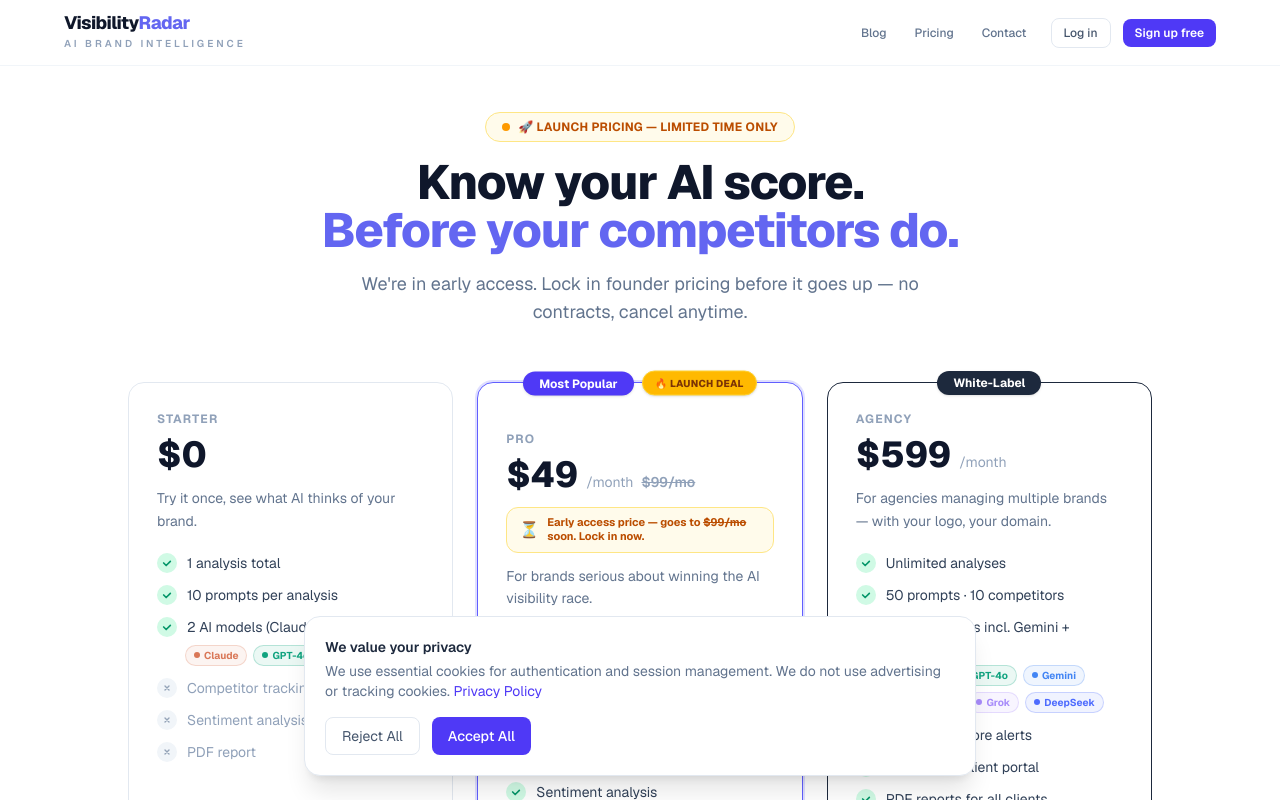
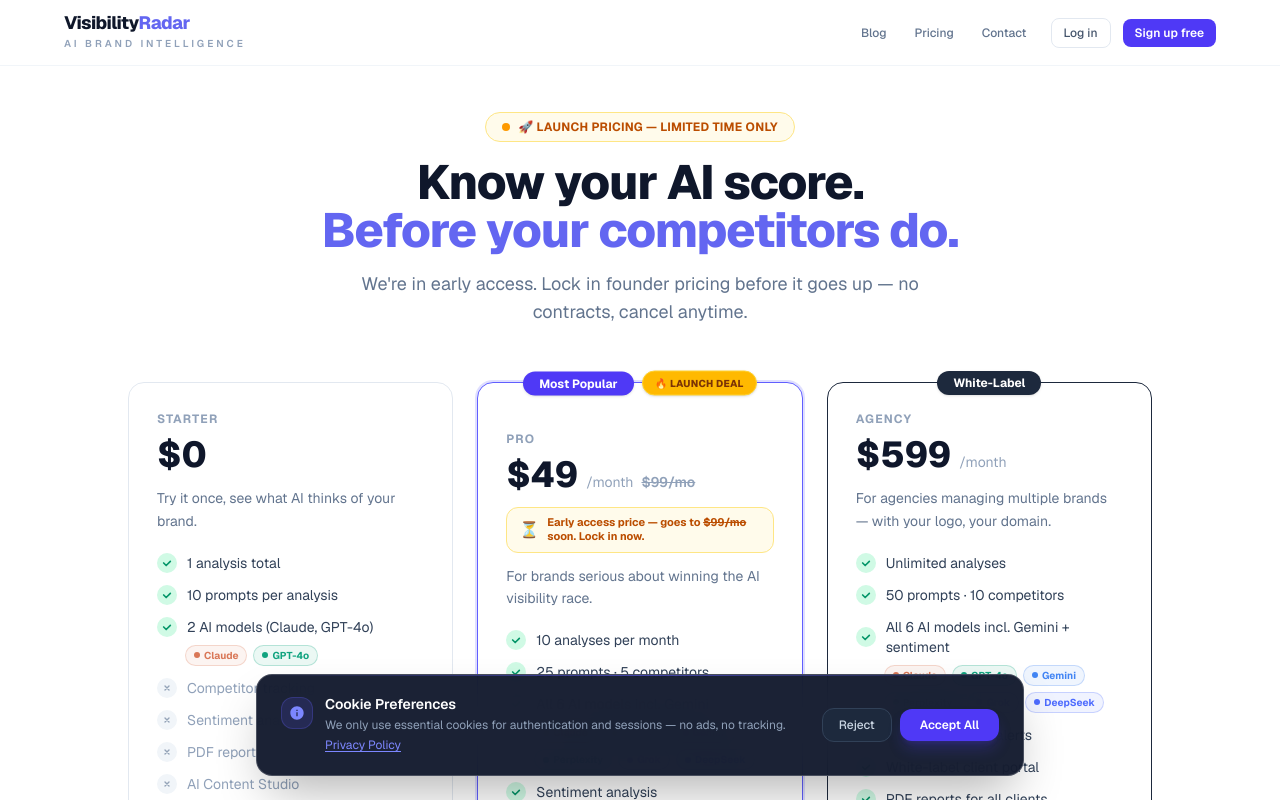
Before and after one commit to sarefe12-sudo/visibility, a Next.js app in the folder frontend/: page /pricing in a window 1280 px wide. Shown: the top 800 px of the page. Built offline with nearby package versions, Linux system fonts and the light colour scheme; no server answers.

Commit message:
feat: Content Studio, cookie banner, recommendations tracking, PDF fix

```diff
--- a/frontend/app/analyze/page.tsx
+++ b/frontend/app/analyze/page.tsx
@@ -32,6 +32,8 @@ export default function AnalyzePage() {
   const [monthlyCount, setMonthlyCount] = useState(0);
   const [pastAnalyses, setPastAnalyses] = useState<Analysis[]>([]);
   const [previousScore, setPreviousScore] = useState<number | undefined>(undefined);
+  const [currentAnalysisId, setCurrentAnalysisId] = useState<string | undefined>(undefined);
+  const [previousRecommendations, setPreviousRecommendations] = useState<{ title: string; priority: string; category: string; description: string; actions: string[] }[]>([]);
 
   const formRef = useRef<HTMLDivElement>(null);
 
@@ -138,8 +140,15 @@ export default function AnalyzePage() {
       if (saveData.error === "monthly_limit_reached" || saveData.error === "free_limit_reached") {
         setError("Limit reached — this analysis was not saved.");
       } else {
+        setCurrentAnalysisId(saveData.analysis?.id);
         setMonthlyCount(c => c + 1);
         if (appUser) setAppUser({ ...appUser, analyses_count: appUser.analyses_count + 1 });
+        // Collect previous recommendations for same brand to avoid repeating
+        const brandLower = brand.toLowerCase().trim();
+        const prevAnalysisForBrand = pastAnalyses.find(a => a.brand.toLowerCase().trim() === brandLower && a.playbook);
+        if (prevAnalysisForBrand?.playbook) {
+          setPreviousRecommendations(prevAnalysisForBrand.playbook.priority_actions ?? []);
+        }
       }
     } catch (e: unknown) { setError(e instanceof Error ? e.message : "Unknown error"); }
     finally { setAnalyzing(false); }
@@ -148,6 +157,7 @@ export default function AnalyzePage() {
   function reset() {
     setStep("form"); setResult(null);
     setPromptsWithTrend([]); setError(null); setPreviousScore(undefined);
+    setCurrentAnalysisId(undefined); setPreviousRecommendations([]);
     window.scrollTo({ top: 0, behavior: "smooth" });
   }
 
@@ -309,7 +319,7 @@ export default function AnalyzePage() {
         <section className="bg-slate-50 px-4 sm:px-6 pt-4 pb-20">
           <div className="mx-auto max-w-5xl">
             {error && <div className="mb-4 rounded-xl border border-amber-200 bg-amber-50 px-4 py-3 text-sm text-amber-700">{error}</div>}
-            <Dashboard data={result} market={market} tier={tier} locked={tier === "free"} previousScore={previousScore} />
+            <Dashboard data={result} market={market} tier={tier} locked={tier === "free"} previousScore={previousScore} analysisId={currentAnalysisId} previousRecommendations={previousRecommendations} />
           </div>
         </section>
         </>
--- a/frontend/app/api/analyses/route.ts
+++ b/frontend/app/api/analyses/route.ts
@@ -23,7 +23,7 @@ export async function GET() {
   // Monthly new-analysis quota is still enforced separately.
   const query = supabase
     .from('analyses')
-    .select('id, brand, market, overall_score, active_models, competitor_count, prompt_count, result_snapshot, created_at')
+    .select('id, brand, market, overall_score, active_models, competitor_count, prompt_count, result_snapshot, playbook, created_at')
     .eq('user_id', user.id)
     .order('created_at', { ascending: false })
     .limit(200)
@@ -84,6 +84,28 @@ export async function POST(req: Request) {
   return NextResponse.json({ analysis })
 }
 
+// PATCH /api/analyses — save generated playbook to an existing analysis
+export async function PATCH(req: Request) {
+  const { userId } = await auth()
+  if (!userId) return NextResponse.json({ error: 'Unauthorized' }, { status: 401 })
+
+  const { data: user } = await supabase.from('users').select('id').eq('clerk_id', userId).single()
+  if (!user) return NextResponse.json({ error: 'User not found' }, { status: 404 })
+
+  const { analysis_id, playbook } = await req.json()
+  if (!analysis_id || !playbook) return NextResponse.json({ error: 'Missing fields' }, { status: 400 })
+
+  // Verify ownership before updating
+  const { error } = await supabase
+    .from('analyses')
+    .update({ playbook })
+    .eq('id', analysis_id)
+    .eq('user_id', user.id)
+
+  if (error) return NextResponse.json({ error: error.message }, { status: 500 })
+  return NextResponse.json({ ok: true })
+}
+
 // HEAD /api/analyses — pre-flight limit check before calling backend
 // Returns 403 if user is at limit, 200 if they can proceed
 export async function HEAD() {
--- a/frontend/app/dashboard/page.tsx
+++ b/frontend/app/dashboard/page.tsx
@@ -111,7 +111,7 @@ export default function DashboardPage() {
   const [appUser, setAppUser] = useState<AppUser | null>(null);
   const [analyses, setAnalyses] = useState<Analysis[]>([]);
   const [loading, setLoading] = useState(true);
-  const [selectedAnalysis, setSelectedAnalysis] = useState<{ data: AnalyzeResponse; market: string; previousScore?: number } | null>(null);
+  const [selectedAnalysis, setSelectedAnalysis] = useState<{ data: AnalyzeResponse; market: string; previousScore?: number; analysisId?: string; savedPlaybook?: Analysis['playbook'] | null } | null>(null);
   const [showCancel, setShowCancel] = useState(false);
   const [cancelDone, setCancelDone] = useState(false);
 
@@ -165,7 +165,7 @@ export default function DashboardPage() {
             <svg width="16" height="16" fill="none" viewBox="0 0 24 24" stroke="currentColor" strokeWidth={2}><path strokeLinecap="round" strokeLinejoin="round" d="M19 12H5M12 5l-7 7 7 7"/></svg>
             Back to Dashboard
           </button>
-          <Dashboard data={selectedAnalysis.data} market={selectedAnalysis.market} fromHistory tier={tier as "free" | "pro" | "agency"} previousScore={selectedAnalysis.previousScore} />
+          <Dashboard data={selectedAnalysis.data} market={selectedAnalysis.market} fromHistory tier={tier as "free" | "pro" | "agency"} previousScore={selectedAnalysis.previousScore} analysisId={selectedAnalysis.analysisId} savedPlaybook={selectedAnalysis.savedPlaybook} />
         </div>
       </main>
     );
@@ -295,6 +295,8 @@ export default function DashboardPage() {
                     data: a.result_snapshot as unknown as AnalyzeResponse,
                     market: a.market,
                     previousScore: prevForBrand?.overall_score,
+                    analysisId: a.id,
+                    savedPlaybook: a.playbook,
                   })}
                   className="rounded-2xl border border-slate-200 bg-white px-5 py-4 flex items-center justify-between gap-4 cursor-pointer hover:border-indigo-200 hover:shadow-sm transition-all"
                 >
--- a/frontend/app/page.tsx
+++ b/frontend/app/page.tsx
@@ -530,6 +530,22 @@ export default function Home() {
               </div>
             </div>
 
+            {/* Content Studio teaser for non-pro users */}
+            <div className="mb-6 rounded-2xl border border-emerald-200 bg-gradient-to-r from-emerald-50 to-teal-50 px-6 py-4 flex flex-col sm:flex-row sm:items-center justify-between gap-4">
+              <div className="flex items-center gap-3">
+                <div className="h-9 w-9 rounded-xl bg-emerald-100 flex items-center justify-center flex-shrink-0">
+                  <svg width="16" height="16" viewBox="0 0 24 24" fill="none"><path d="M12 20h9M16.5 3.5a2.121 2.121 0 013 3L7 19l-4 1 1-4L16.5 3.5z" stroke="#059669" strokeWidth="2" strokeLinecap="round" strokeLinejoin="round"/></svg>
+                </div>
+                <div>
+                  <p className="text-sm font-bold text-emerald-800">AI Content Studio <span className="ml-1 text-[10px] font-bold bg-emerald-600 text-white px-2 py-0.5 rounded-full">PRO</span></p>
+                  <p className="text-xs text-emerald-700 mt-0.5">Get 5 AI-tailored blog posts to improve {result.brand}&apos;s visibility — automatically generated from your analysis.</p>
+                </div>
+              </div>
+              <a href="/pricing" className="flex-shrink-0 rounded-xl bg-emerald-600 hover:bg-emerald-700 px-4 py-2 text-xs font-bold text-white transition-colors whitespace-nowrap">
+                Unlock Content Studio →
+              </a>
+            </div>
+
             <Dashboard data={result} market={market} locked={!isSignedIn} tier="free" />
 
             {/* Bottom CTA */}
--- a/frontend/app/pricing/page.tsx
+++ b/frontend/app/pricing/page.tsx
@@ -44,6 +44,7 @@ const PLANS = [
       { text: "Competitor tracking", included: false },
       { text: "Sentiment analysis", included: false },
       { text: "PDF report", included: false },
+      { text: "AI Content Studio", included: false },
     ],
     cta: "Get started free",
     ctaStyle: "border border-slate-200 text-slate-700 hover:border-slate-300 hover:bg-slate-50",
@@ -66,6 +67,7 @@ const PLANS = [
       { text: "Sentiment analysis", included: true },
       { text: "Monthly AI score alerts", included: true },
       { text: "PDF report download", included: true },
+      { text: "AI Content Studio — 10 generations/mo", included: true },
     ],
     cta: "Claim Launch Price →",
     ctaStyle: "bg-indigo-600 text-white hover:bg-indigo-700",
@@ -86,6 +88,7 @@ const PLANS = [
       { text: "Monthly AI score alerts", included: true },
       { text: "White-label client portal", included: true },
       { text: "PDF reports for all clients", included: true },
+      { text: "AI Content Studio — 10 generations/mo", included: true },
       { text: "API access — coming soon", included: true, soon: true },
     ],
     cta: "Start Agency",
--- a/frontend/components/CookieBanner.tsx
+++ b/frontend/components/CookieBanner.tsx
@@ -5,47 +5,71 @@ import Link from 'next/link'
 
 export default function CookieBanner() {
   const [visible, setVisible] = useState(false)
+  const [closing, setClosing] = useState(false)
 
   useEffect(() => {
     const consent = localStorage.getItem('vr_cookie_consent')
-    if (!consent) setVisible(true)
+    if (!consent) setTimeout(() => setVisible(true), 600)
   }, [])
 
-  function accept() {
-    localStorage.setItem('vr_cookie_consent', 'accepted')
+  function dismiss(value: 'accepted' | 'declined') {
+    setClosing(true)
+    setTimeout(() => {
+      localStorage.setItem('vr_cookie_consent', value)
       setVisible(false)
-  }
-
-  function decline() {
-    localStorage.setItem('vr_cookie_consent', 'declined')
-    setVisible(false)
+      setClosing(false)
+    }, 300)
   }
 
   if (!visible) return null
 
   return (
-    <div className="fixed bottom-0 left-0 right-0 z-50 p-4 sm:p-6">
-      <div className="mx-auto max-w-2xl rounded-2xl border border-slate-200 bg-white shadow-xl p-5">
-        <p className="text-sm font-semibold text-slate-800 mb-1">We value your privacy</p>
-        <p className="text-sm text-slate-500 mb-4">
-          We use essential cookies for authentication and session management. We do not use advertising or tracking cookies.{' '}
-          <Link href="/privacy" className="text-indigo-600 hover:underline">Privacy Policy</Link>
+    <div className={`fixed bottom-0 left-0 right-0 z-50 transition-all duration-300 ${closing ? 'opacity-0 translate-y-4' : 'opacity-100 translate-y-0'}`}>
+      {/* Backdrop blur strip */}
+      <div className="px-4 pb-4 sm:px-6 sm:pb-6 pt-2">
+        <div className="mx-auto max-w-3xl">
+          <div className="relative overflow-hidden rounded-2xl border border-white/20 bg-slate-900/95 backdrop-blur-xl shadow-2xl shadow-black/30">
+            {/* Decorative gradient top edge */}
+            <div className="absolute top-0 left-0 right-0 h-px bg-gradient-to-r from-transparent via-indigo-500/60 to-transparent" />
+
+            <div className="px-5 py-4 sm:px-6 sm:py-5 flex flex-col sm:flex-row sm:items-center gap-4">
+              {/* Icon + text */}
+              <div className="flex items-start gap-3 flex-1 min-w-0">
+                <div className="flex-shrink-0 mt-0.5 h-8 w-8 rounded-xl bg-indigo-500/15 border border-indigo-500/25 flex items-center justify-center">
+                  <svg width="16" height="16" viewBox="0 0 24 24" fill="none" className="text-indigo-400">
+                    <path d="M12 2C6.48 2 2 6.48 2 12s4.48 10 10 10 10-4.48 10-10S17.52 2 12 2zm1 15h-2v-6h2v6zm0-8h-2V7h2v2z" fill="currentColor"/>
+                  </svg>
+                </div>
+                <div className="min-w-0">
+                  <p className="text-sm font-semibold text-white leading-snug">Cookie Preferences</p>
+                  <p className="text-xs text-slate-400 mt-0.5 leading-relaxed">
+                    We only use essential cookies for authentication and sessions — no ads, no tracking.{' '}
+                    <Link href="/privacy" className="text-indigo-400 hover:text-indigo-300 underline underline-offset-2 transition-colors">
+                      Privacy Policy
+                    </Link>
                   </p>
-        <div className="flex gap-3 flex-wrap">
+                </div>
+              </div>
+
+              {/* Buttons */}
+              <div className="flex items-center gap-2 flex-shrink-0">
                 <button
-            onClick={decline}
-            className="px-4 py-2 rounded-lg border border-slate-200 text-sm text-slate-600 hover:bg-slate-50 transition-colors"
+                  onClick={() => dismiss('declined')}
+                  className="px-4 py-2 rounded-xl border border-slate-700 bg-slate-800 text-xs font-medium text-slate-300 hover:bg-slate-700 hover:text-white transition-all"
                 >
-            Reject All
+                  Reject
                 </button>
                 <button
-            onClick={accept}
-            className="px-4 py-2 rounded-lg bg-indigo-600 text-sm text-white font-medium hover:bg-indigo-700 transition-colors"
+                  onClick={() => dismiss('accepted')}
+                  className="px-5 py-2 rounded-xl bg-indigo-600 hover:bg-indigo-500 text-xs font-semibold text-white transition-all shadow-lg shadow-indigo-600/25"
                 >
                   Accept All
                 </button>
               </div>
             </div>
           </div>
+        </div>
+      </div>
+    </div>
   )
 }
--- a/frontend/components/Dashboard.tsx
+++ b/frontend/components/Dashboard.tsx
@@ -9,8 +9,15 @@ import VisibilityChart from "./VisibilityChart";
 import InsightsList from "./InsightsList";
 import PromptsTable from "./PromptsTable";
 import RecommendationsPanel from "./RecommendationsPanel";
+import ContentStudioPanel from "./ContentStudioPanel";
 
-interface Props { data: AnalyzeResponse; market?: string; fromHistory?: boolean; locked?: boolean; tier?: "free" | "pro" | "agency"; previousScore?: number; }
+interface SavedPlaybook {
+  per_model: { model: string; score: number; status: string; headline: string; why: string; actions: string[] }[];
+  priority_actions: { title: string; priority: string; category: string; description: string; actions: string[] }[];
+  generated_at?: string;
+}
+
+interface Props { data: AnalyzeResponse; market?: string; fromHistory?: boolean; locked?: boolean; tier?: "free" | "pro" | "agency"; previousScore?: number; analysisId?: string; savedPlaybook?: SavedPlaybook | null; previousRecommendations?: SavedPlaybook['priority_actions']; }
 
 const MARKET_LABELS: Record<string, string> = {
   global: "Global", TR: "Turkey", US: "USA", GB: "UK", DE: "Germany",
@@ -27,7 +34,7 @@ const MODEL_LABELS: Record<string, string> = {
 };
 const COMP_COLORS = ["#10a37f", "#94a3b8", "#f59e0b", "#f43f5e", "#8b5cf6"];
 
-function PremiumDashboard({ data, market = "global", fromHistory = false, locked = false, tier = "pro", previousScore }: Props) {
+function PremiumDashboard({ data, market = "global", fromHistory = false, locked = false, tier = "pro", previousScore, analysisId, savedPlaybook, previousRecommendations }: Props) {
   const [animated, setAnimated] = useState(false);
   useEffect(() => { const t = setTimeout(() => setAnimated(true), 100); return () => clearTimeout(t); }, []);
 
@@ -216,9 +223,23 @@ function PremiumDashboard({ data, market = "global", fromHistory = false, locked
       )}
 
       {/* Row 3: Recommendations */}
-      <RecommendationsPanel data={data} market={market} historyMode={fromHistory} locked={locked} tier={tier} />
+      <RecommendationsPanel data={data} market={market} historyMode={fromHistory} locked={locked} tier={tier} analysisId={analysisId}
+        // eslint-disable-next-line @typescript-eslint/no-explicit-any
+        savedPlaybook={savedPlaybook as any}
+        // eslint-disable-next-line @typescript-eslint/no-explicit-any
+        previousRecommendations={previousRecommendations as any}
+      />
 
-      {/* Row 4: Key findings */}
+      {/* Row 4: Content Studio */}
+      <ContentStudioPanel
+        data={data}
+        market={market}
+        tier={tier}
+        analysisId={analysisId}
+        playbook={savedPlaybook}
+      />
+
+      {/* Row 5: Key findings */}
       <InsightsList insights={data.insights} />
 
       {/* Row 5: Raw prompt results */}
@@ -227,10 +248,10 @@ function PremiumDashboard({ data, market = "global", fromHistory = false, locked
   );
 }
 
-export default function Dashboard({ data, market = "global", fromHistory = false, locked = false, tier = "free", previousScore }: Props) {
+export default function Dashboard({ data, market = "global", fromHistory = false, locked = false, tier = "free", previousScore, analysisId, savedPlaybook, previousRecommendations }: Props) {
   // Premium layout for Pro and Agency
   if (tier !== "free") {
-    return <PremiumDashboard data={data} market={market} fromHistory={fromHistory} locked={locked} tier={tier} previousScore={previousScore} />;
+    return <PremiumDashboard data={data} market={market} fromHistory={fromHistory} locked={locked} tier={tier} previousScore={previousScore} analysisId={analysisId} savedPlaybook={savedPlaybook} previousRecommendations={previousRecommendations} />;
   }
 
   // Legacy layout for free tier (landing page demo — do not touch)
--- a/frontend/lib/supabase.ts
+++ b/frontend/lib/supabase.ts
@@ -21,6 +21,29 @@ export interface AppUser {
   created_at: string
 }
 
+export interface PlaybookEntry {
+  model: string
+  score: number
+  status: string
+  headline: string
+  why: string
+  actions: string[]
+}
+
+export interface PlaybookAction {
+  title: string
+  priority: string
+  category: string
+  description: string
+  actions: string[]
+}
+
+export interface Playbook {
+  per_model: PlaybookEntry[]
+  priority_actions: PlaybookAction[]
+  generated_at: string
+}
+
 export interface Analysis {
   id: string
   user_id: string
@@ -31,11 +54,12 @@ export interface Analysis {
   competitor_count: number
   prompt_count: number
   result_snapshot: Record<string, unknown>
+  playbook?: Playbook | null
   created_at: string
 }
 
 export const TIER_LIMITS = {
-  free:   { analyses: 1,   prompts: 10, competitors: 1,  models: 2, history_days: 30,  pdf: false, monthly_alerts: false, white_label: false, sentiment: false, recommendations: false },
-  pro:    { analyses: 10,  prompts: 25, competitors: 5,  models: 6, history_days: 90,  pdf: true,  monthly_alerts: true,  white_label: false, sentiment: true,  recommendations: true  },
-  agency: { analyses: 999, prompts: 50, competitors: 10, models: 6, history_days: 365, pdf: true,  monthly_alerts: true,  white_label: true,  sentiment: true,  recommendations: true  },
+  free:   { analyses: 1,   prompts: 10, competitors: 1,  models: 2, history_days: 30,  pdf: false, monthly_alerts: false, white_label: false, sentiment: false, recommendations: false, content_generations: 0  },
+  pro:    { analyses: 10,  prompts: 25, competitors: 5,  models: 6, history_days: 90,  pdf: true,  monthly_alerts: true,  white_label: false, sentiment: true,  recommendations: true,  content_generations: 10 },
+  agency: { analyses: 999, prompts: 50, competitors: 10, models: 6, history_days: 365, pdf: true,  monthly_alerts: true,  white_label: true,  sentiment: true,  recommendations: true,  content_generations: 10 },
 }
```
Also changed, not shown: frontend/components/RecommendationsPanel.tsx (+35 -15 lines). Lines whose indentation alone changed are shown as unchanged.
